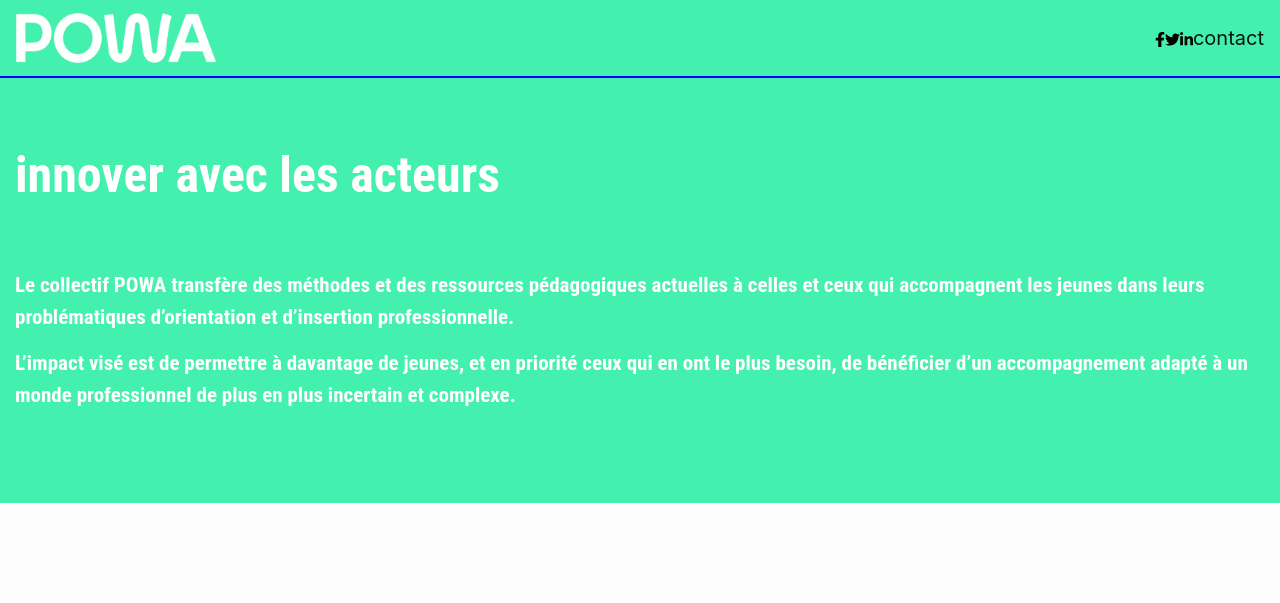
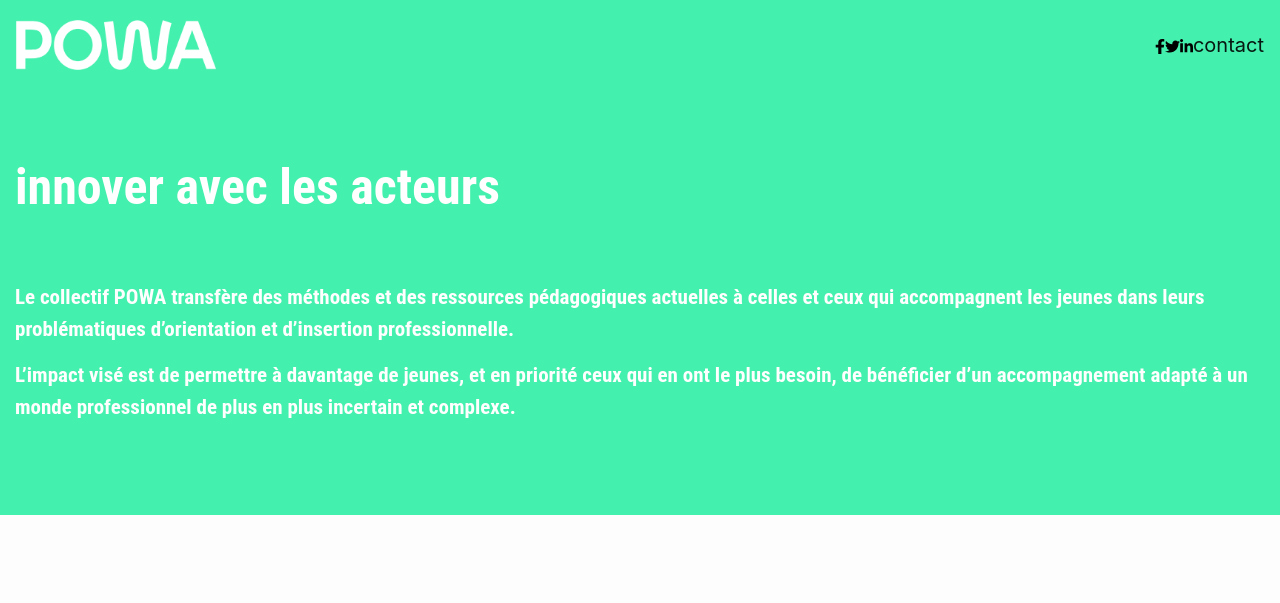
Before and after one commit to clemnce/powa-prototype, a Jekyll site: the page built from index.html, in a window 1280 px wide. Shown: the top 603 px of the page. Built offline with Jekyll 4.4.1, drawn with Linux system fonts in a browser that asks for light colours; nearby versions of some CDN libraries; grey boxes are pictures that could not be loaded.

Commit message:
Remove navbar-container

```diff
--- a/_sass/_navbar.scss
+++ b/_sass/_navbar.scss
@@ -1,11 +1,8 @@
-.navbar-container {
+.navbar {
+  margin-bottom: 0;
+  padding-top: 15px;
+  padding-bottom: 15px;
   background-color: #44F0AD;
-  border-bottom: 2px solid blue;
-  overflow: hidden;
-}
-
-.navbar {
-margin-bottom: 0;
   a {
   margin-left: auto;
   margin-right: auto;
@@ -28,7 +25,7 @@ margin-bottom: 0;
   font-size: 50px;
 }
 
-.menu-social a{
+.menu-social a {
   font-size: 23px;
 }
 
```
